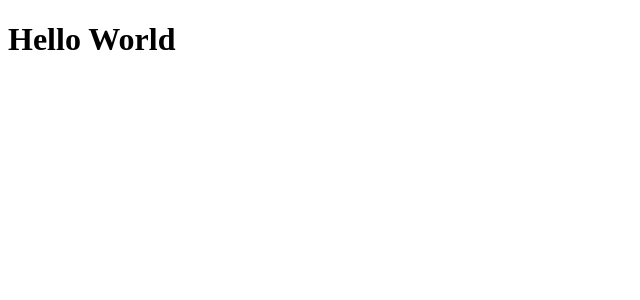
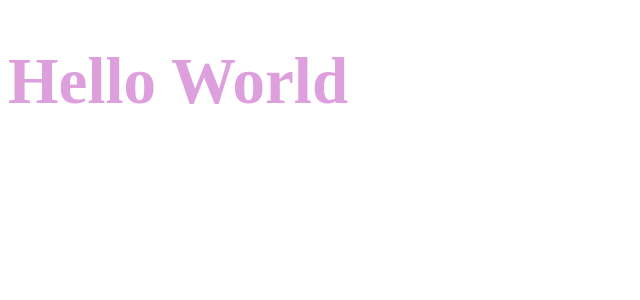
Before and after one commit to ManoeldeCastro/dtmoney, a React (Create React App) app: page / in a window 1280 px wide. Shown: the top 300 px of the page, without its empty margins (0-640 px from the left). Built offline with nearby package versions, Linux system fonts and the light colour scheme.

Commit message:
Styled-components

```diff
--- a/package.json
+++ b/package.json
@@ -13,6 +13,7 @@
     "react": "^18.2.0",
     "react-dom": "^18.2.0",
     "react-scripts": "5.0.1",
+    "styled-components": "^5.3.6",
     "typescript": "^4.9.5",
     "web-vitals": "^2.1.4"
   },
@@ -39,5 +40,8 @@
       "last 1 firefox version",
       "last 1 safari version"
     ]
+  },
+  "devDependencies": {
+    "@types/styled-components": "^5.1.26"
   }
 }
--- a/src/App.tsx
+++ b/src/App.tsx
@@ -1,9 +1,15 @@
+import styled from "styled-components"
+
+const Title = styled.h1`
+  font-size: 65px;
+  color: plum;
+`
 
 
 export function App() {
   return (
     <div className="App">
-      <h1>Hello World</h1>
+    <Title>Hello World</Title>
     </div>
   );
 }
```
Also changed, not shown: 1 other file (tests, documents, lock files or other folders).
